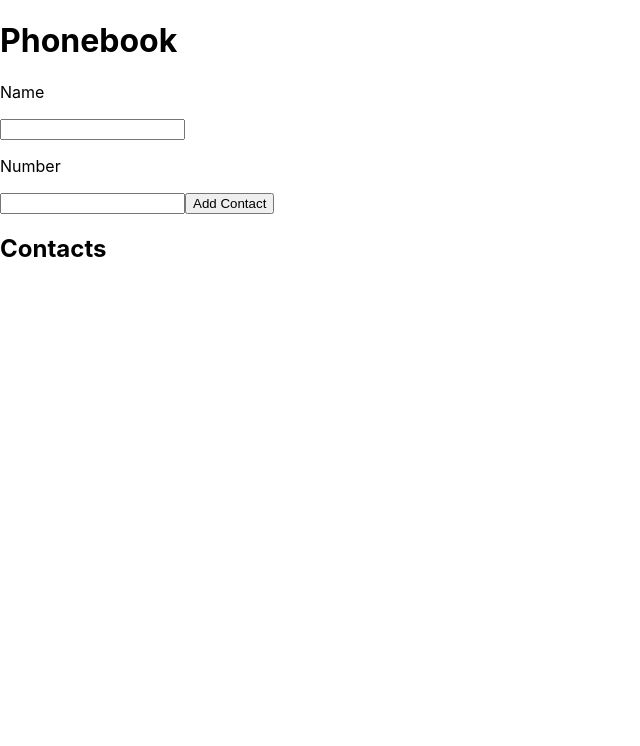
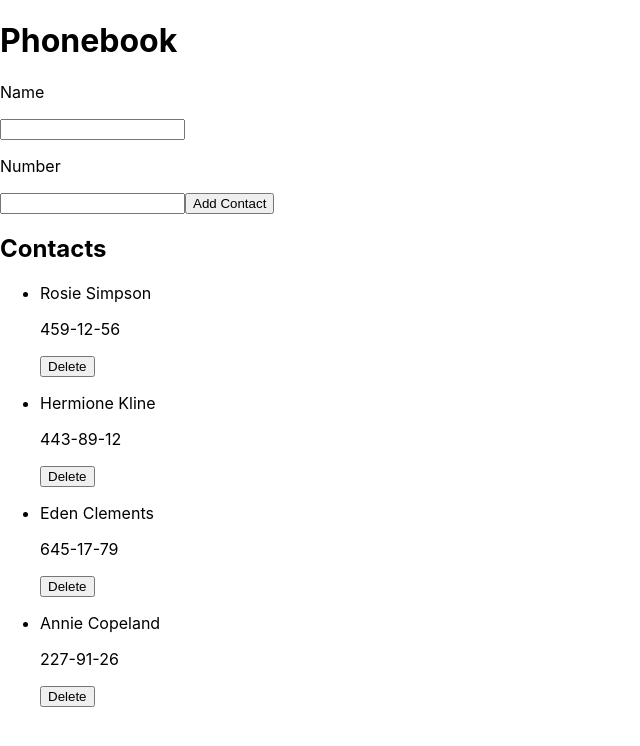
Before and after one commit to valeeriiiee/goit-react-hw-02-phonebook, a React (Create React App) app: page / in a window 1280 px wide. Shown: the top 746 px of the page, without its empty margins (0-640 px from the left). Built offline with nearby package versions, Linux system fonts and the light colour scheme.

Commit message:
Update App.jsx

```diff
--- a/src/components/App.jsx
+++ b/src/components/App.jsx
@@ -1,5 +1,6 @@
 import { Component } from 'react';
 import ContactForm from './ContactForm/ContactForm';
+import { ContactList } from './ContactList/ContactList';
 
 export class App extends Component {
   state = {
@@ -47,6 +48,10 @@ export class App extends Component {
         <h1>Phonebook</h1>
         <ContactForm addContact={this.addContact} contacts={contacts} />
         <h2>Contacts</h2>
+        <ContactList
+          filterContact={this.filterContact}
+          deleteContact={this.deleteContact}
+        />
       </div>
     );
   }
```
